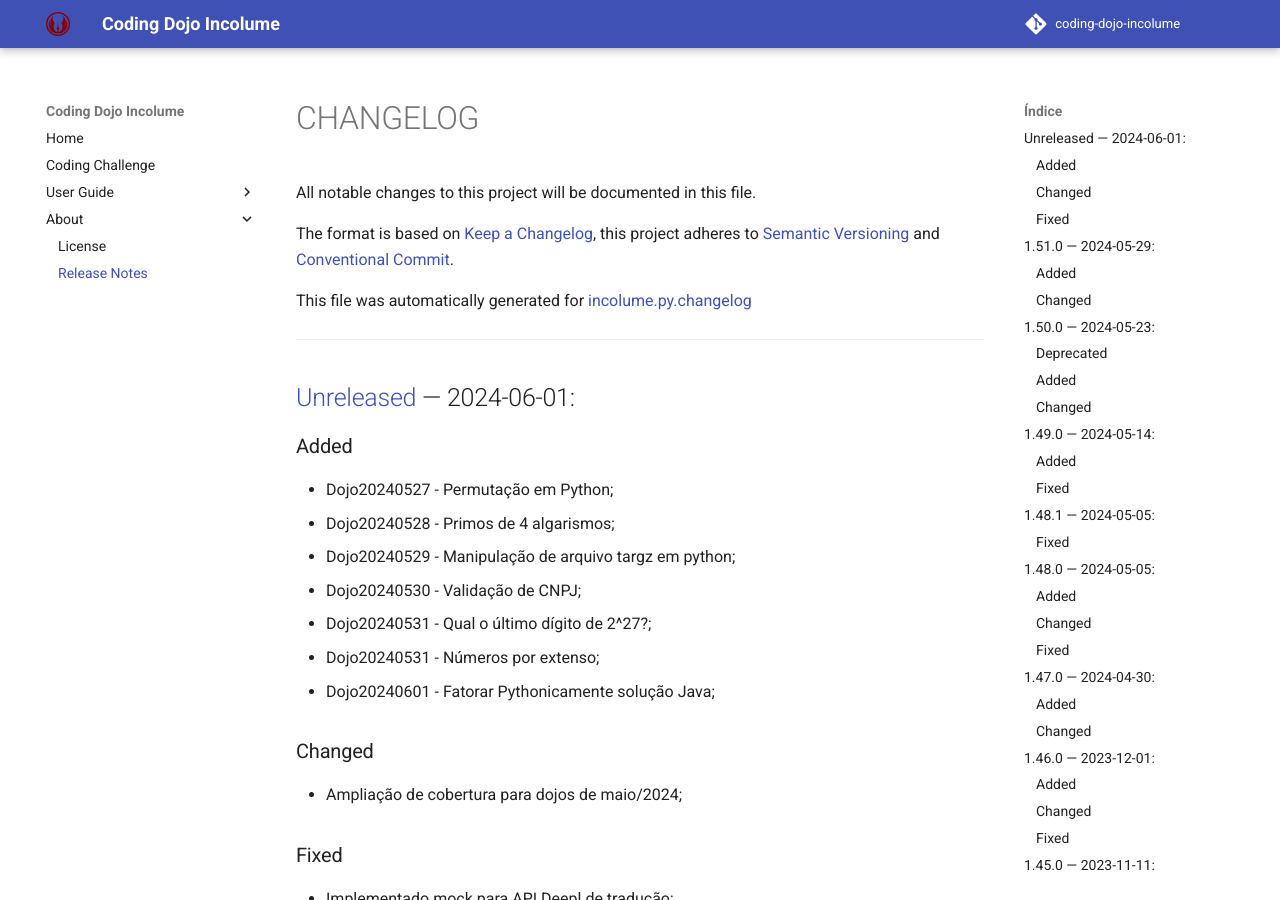
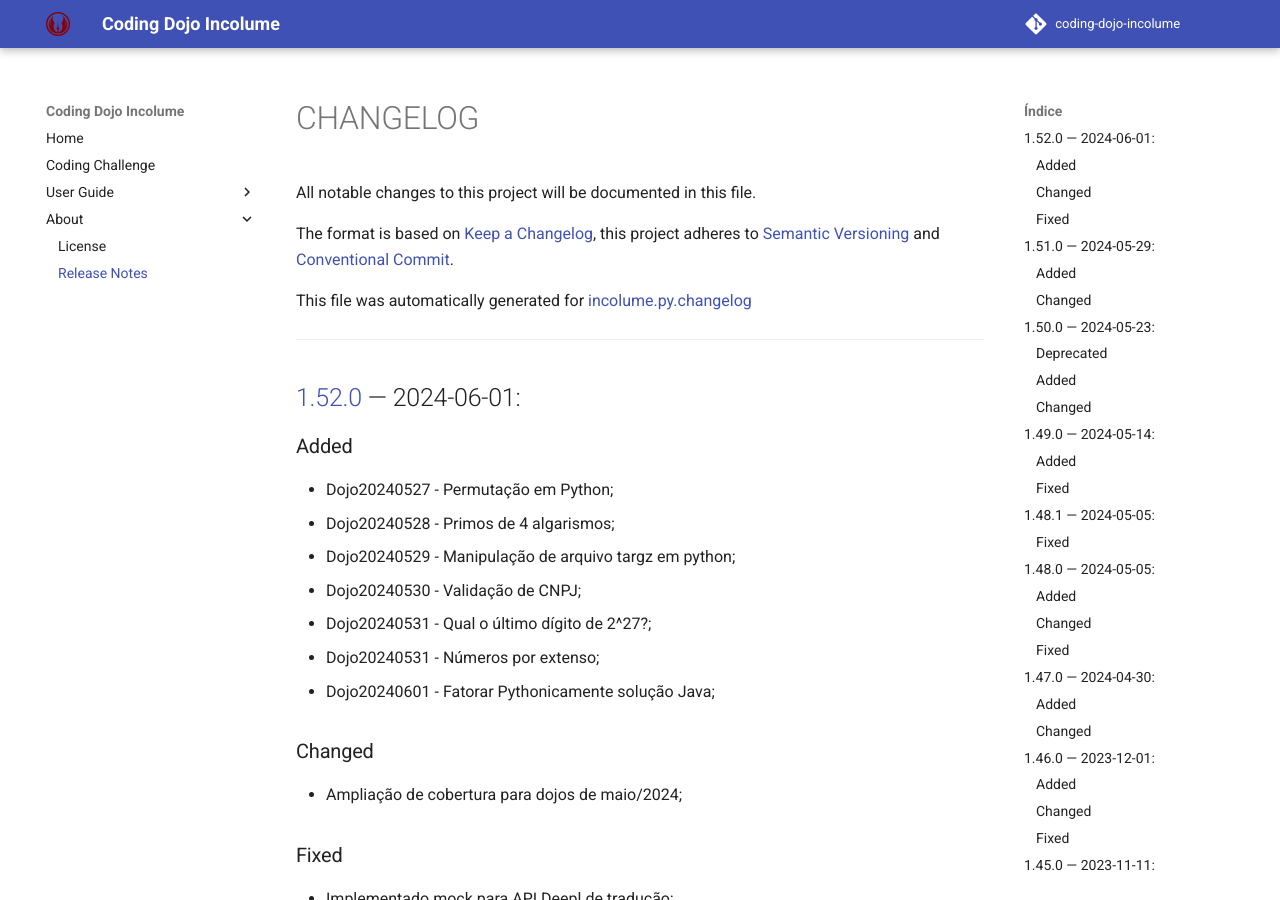
Before and after one commit to incolume-jedi/coding-dojo, an MkDocs documentation site: the page built from docs/about/CHANGELOG.md, in a window 1280 px wide and 900 px high. Built offline with MkDocs 1.6.1 and Material for MkDocs 9.7.7, drawn with Linux system fonts in a browser that asks for light colours; comment, search, counter and statistics services are not loaded.

Commit message:
build: Bumping version from 1.52.0a10 to 1.52.0

```diff
--- a/docs/about/CHANGELOG.md
+++ b/docs/about/CHANGELOG.md
@@ -10,7 +10,7 @@ This file was automatically generated for [incolume.py.changelog](https://github
 ---
 
 
-## [Unreleased]	 &#8212; 	2024-06-01:
+## [1.52.0]	 &#8212; 	2024-06-01:
 ### Added
   - Dojo20240527 - Permutação em Python;
   - Dojo20240528 - Primos de 4 algarismos;
@@ -454,4 +454,4 @@ This file was automatically generated for [incolume.py.changelog](https://github
 [1.49.0]: https://github.com/incolume-jedi/coding-dojo/compare/1.48.1...1.49.0
 [1.50.0]: https://github.com/incolume-jedi/coding-dojo/compare/1.49.0...1.50.0
 [1.51.0]: https://github.com/incolume-jedi/coding-dojo/compare/1.50.0...1.51.0
-[Unreleased]: https://github.com/incolume-jedi/coding-dojo/compare/1.51.0...Unreleased
+[1.52.0]: https://github.com/incolume-jedi/coding-dojo/compare/1.51.0...1.52.0
--- a/incolume/py/coding_dojo_jedi/version.txt
+++ b/incolume/py/coding_dojo_jedi/version.txt
@@ -1 +1 @@
-1.52.0a10
+1.52.0
--- a/pyproject.toml
+++ b/pyproject.toml
@@ -1,6 +1,6 @@
 [tool.poetry]
 name = "coding-dojo-jedi"
-version = "1.52.0a10"
+version = "1.52.0"
 description = "códigos da guilda jedi incolume"
 authors = ["Britodfbr <britodfbr@gmail.com>"]
 packages = [{include = "incolume"}]
```
